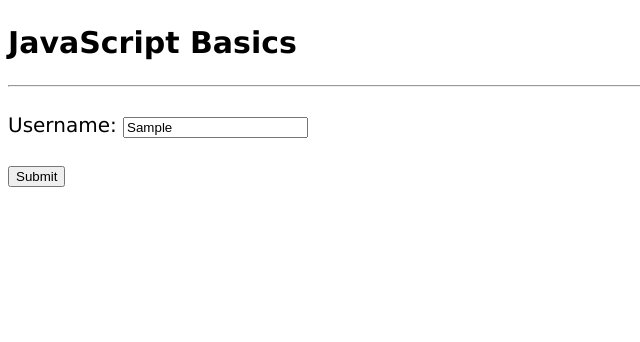
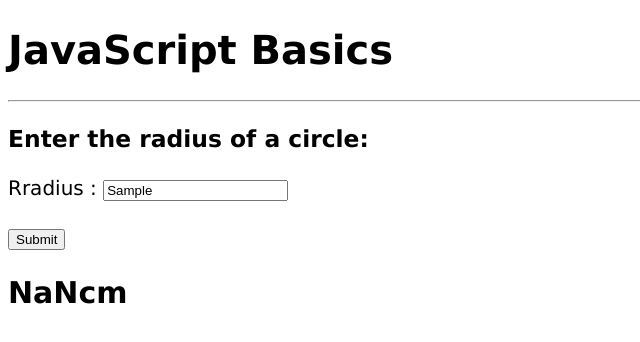
Before and after one commit to m-a-mamun69/Basic_JavaScript, a plain HTML site: page basic_js_bro/index.html in a window 1280 px wide. Both pictures are taken after typing "Sample" into the empty fields and a click on the button "Submit". Shown: the whole page, without its empty margins (0-640 px from the left). Drawn offline with Linux system fonts and the light colour scheme.

Commit message:
JS Constants Stuff.

```diff
--- a/basic_js_bro/index.html
+++ b/basic_js_bro/index.html
@@ -7,13 +7,14 @@
     <link rel="stylesheet" href="style.css">
 </head>
 <body>
-    <h2> JavaScript Basics </h2>
+    <h1> JavaScript Basics </h1>
     <hr>
-    <h4 id="myH4"></h4>
+    <h3 id="myH3">Enter the radius of a circle: </h3>
 
-    <label>Username: </label>
-    <input id="myText"><br><br>
+    <label>Rradius : </label>
+    <input id="myText" type="text"><br><br>
     <button id="mySubmit">Submit</button>
+    <h2 id="myH2"></h2>
 
     <script src="index.js"></script>
 </body>
--- a/basic_js_bro/index.js
+++ b/basic_js_bro/index.js
@@ -118,7 +118,7 @@ document.getElementById("mySubmit").onclick = function(){
 
 
 // ------ TYPE CONVERSION -------------- Date: 30.10.24
-
+/*
 // let age = window.prompt("How Old are You?");
 // age = Number(age);
 // age += 1;
@@ -138,7 +138,28 @@ let z;
 console.log(x, typeof x);
 console.log(y, typeof y);
 console.log(z, typeof z);
+*/
 
+
+// ------ JS Constants -------------- !
+
+const PI = 3.1416;
+let radius;
+let circumference;
+
+// radius = window.prompt('Enter the radius of a circle');
+// radius = Number(radius);
+
+// circumference = 2 * pi * radius;
+
+document.getElementById("mySubmit").onclick = function(){
+    radius = document.getElementById("myText").value;
+    radius = Number(radius);
+    circumference = 2 * PI * radius;
+    document.getElementById("myH2").textContent = circumference + "cm";
+}
+
+// console.log(circumference);
 
 
 // For Comment Single Line
```
